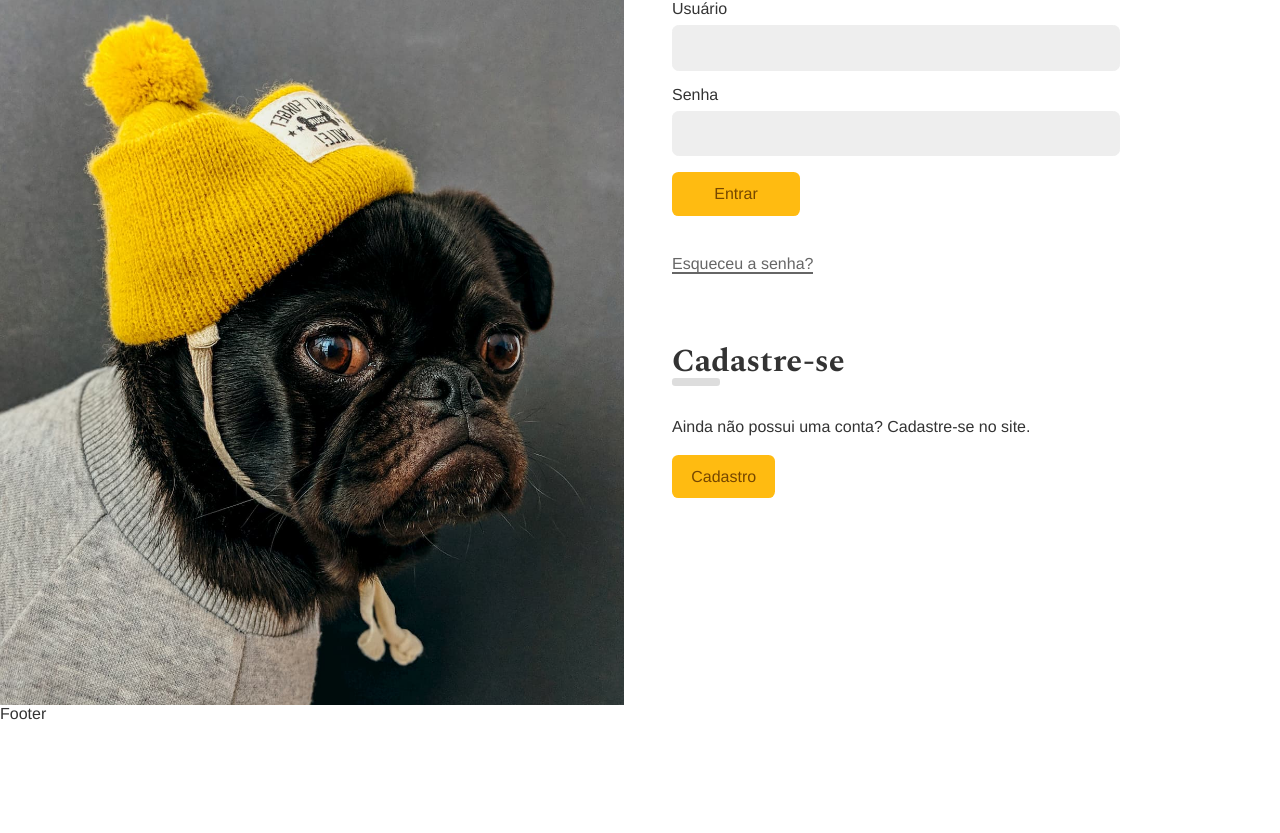
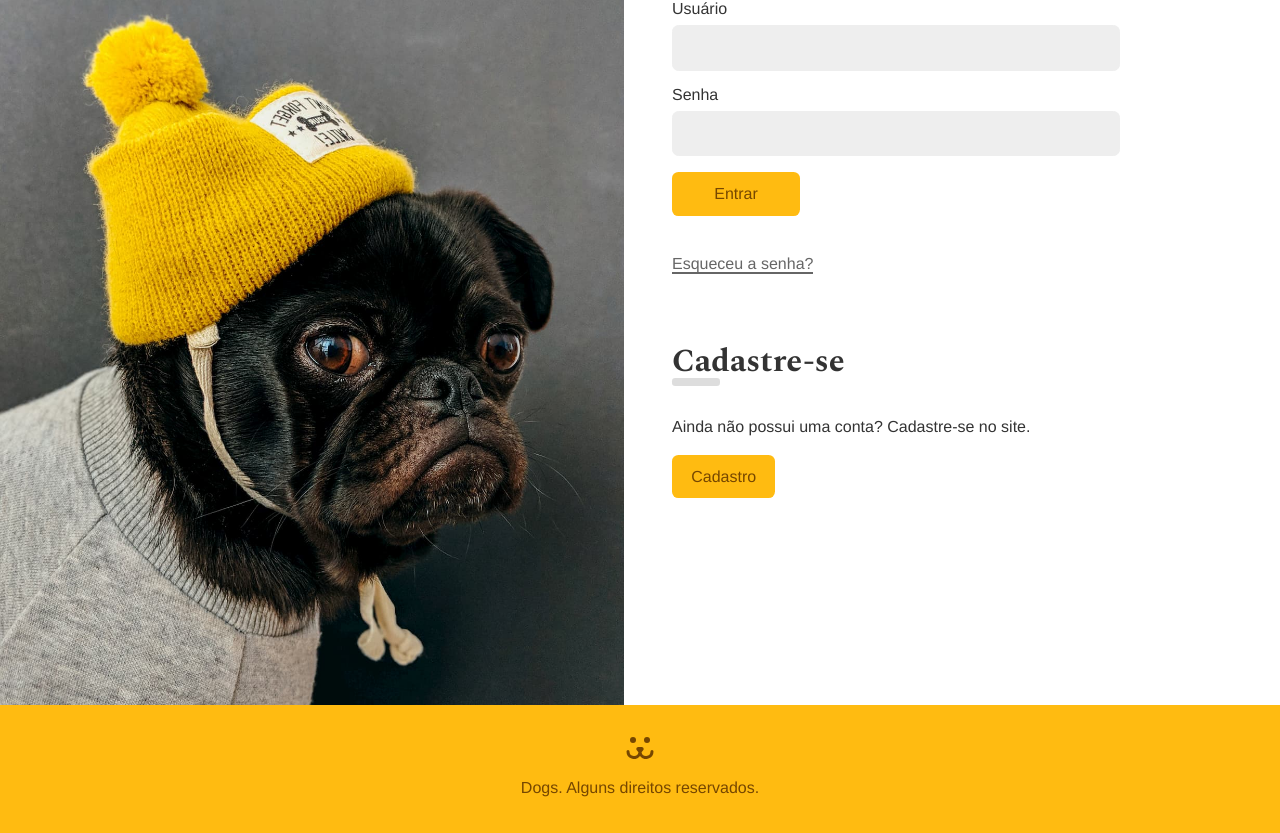
Before and after one commit to teixeiralc/dogs, a React (Vite) app: page /login in a window 1280 px wide. Shown: the part 159-992 px from the top of the page. Before the commit the page ends 882 px from the top, so only its background shows below. Built offline with nearby package versions, Linux system fonts and the light colour scheme; the HTML template or start-up script is replaced by a standard one.

Commit message:
add footer

```diff
--- a/src/App.jsx
+++ b/src/App.jsx
@@ -18,8 +18,10 @@ import NotFound from './pages/NotFound';
 
 const App = () => {
   return (
+    <div className="App">
       <UserStorage>
         <Header />
+        <main className="AppBody">
           <Routes>
             <Route path="/" element={<Home />} />
             <Route path="login/*" element={<Login />} />
@@ -35,8 +37,10 @@ const App = () => {
             <Route path="perfil/:user" element={<UserProfile />} />
             <Route path="*" element={<NotFound />} />
           </Routes>
+        </main>
         <Footer />
       </UserStorage>
+    </div>
   );
 };
 
--- a/src/Components/Feed/Feed.jsx
+++ b/src/Components/Feed/Feed.jsx
@@ -47,6 +47,17 @@ const Feed = ({ user }) => {
           setInfinite={setInfinite}
         />
       ))}
+      {!infinite && !user && (
+        <p
+          style={{
+            textAlign: 'center',
+            padding: '2rem 0 4rem 0',
+            color: '#888',
+          }}
+        >
+          Não existem mais postagens.
+        </p>
+      )}
     </div>
   );
 };
--- a/src/Components/Footer.jsx
+++ b/src/Components/Footer.jsx
@@ -1,8 +1,14 @@
 import React from 'react';
 import styles from '../styles/modules/Footer.module.css';
+import { ReactComponent as DogsFooter } from '../Assets/dogs-footer.svg';
 
 const Footer = () => {
-  return <footer className={styles.footer}>Footer</footer>;
+  return (
+    <footer className={styles.footer}>
+      <DogsFooter />
+      <p>Dogs. Alguns direitos reservados.</p>
+    </footer>
+  );
 };
 
 export default Footer;
--- a/src/pages/Home.jsx
+++ b/src/pages/Home.jsx
@@ -6,7 +6,7 @@ const Home = () => {
   return (
     <section className="container main_container">
       <Head
-        title="Fotos"
+        title="Home"
         description="Home do site Dogs, com o feed de fotos."
       />
       <Feed />
--- a/src/styles/App.css
+++ b/src/styles/App.css
@@ -81,3 +81,13 @@ input {
     transform: initial;
   }
 }
+
+.App {
+  display: flex;
+  flex-direction: column;
+  min-height: calc(100vh + 8rem);
+}
+
+.AppBody {
+  flex: 1;
+}
--- a/src/styles/modules/Footer.module.css
+++ b/src/styles/modules/Footer.module.css
@@ -0,0 +1,11 @@
+.footer {
+  background-color: #fb1;
+  padding: 2rem 1rem 0 1rem;
+  height: 8rem;
+  text-align: center;
+  color: #764701;
+}
+
+.footer p {
+  margin-top: 1rem;
+}
```
Lines whose indentation alone changed are shown as unchanged.
